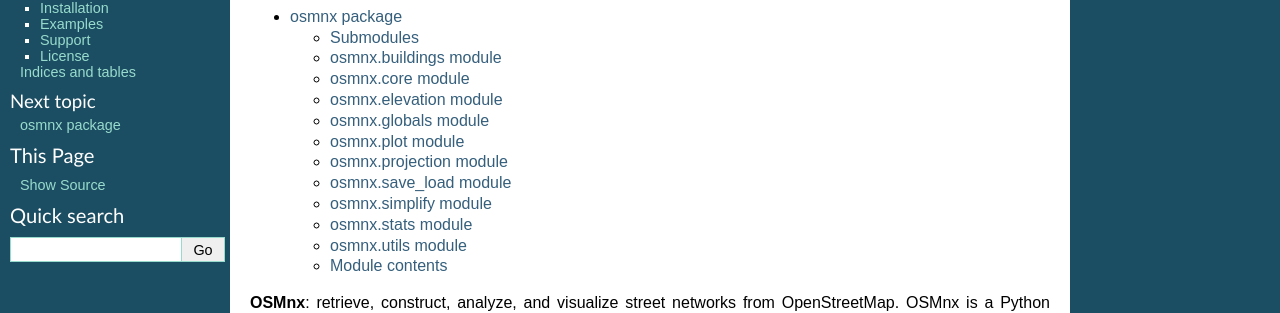
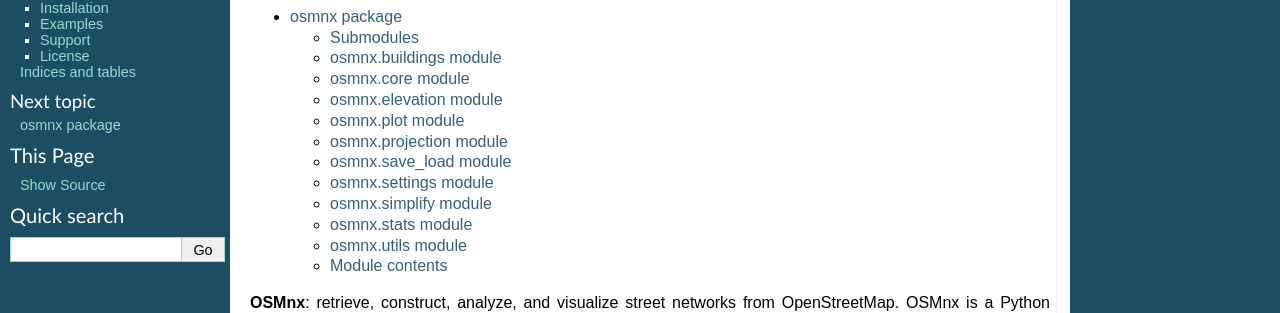
Before and after one commit to gboeing/osmnx, a Sphinx documentation site: the page built from docs/source/index.rst, in a window 1280 px wide. Shown: the part 122-435 px from the top of the page. Built offline with Sphinx 7.4.7, drawn with Linux system fonts in a browser that asks for light colours; some of the changed lines change nothing that is shown.

Commit message:
update docs

```diff
--- a/docs/source/osmnx.rst
+++ b/docs/source/osmnx.rst
@@ -28,14 +28,6 @@
     :undoc-members:
     :show-inheritance:
 
-osmnx.globals module
---------------------
-
-.. automodule:: osmnx.globals
-    :members:
-    :undoc-members:
-    :show-inheritance:
-
 osmnx.plot module
 -----------------
 
@@ -56,6 +48,14 @@
 ----------------------
 
 .. automodule:: osmnx.save_load
+    :members:
+    :undoc-members:
+    :show-inheritance:
+
+osmnx.settings module
+---------------------
+
+.. automodule:: osmnx.settings
     :members:
     :undoc-members:
     :show-inheritance:
```
